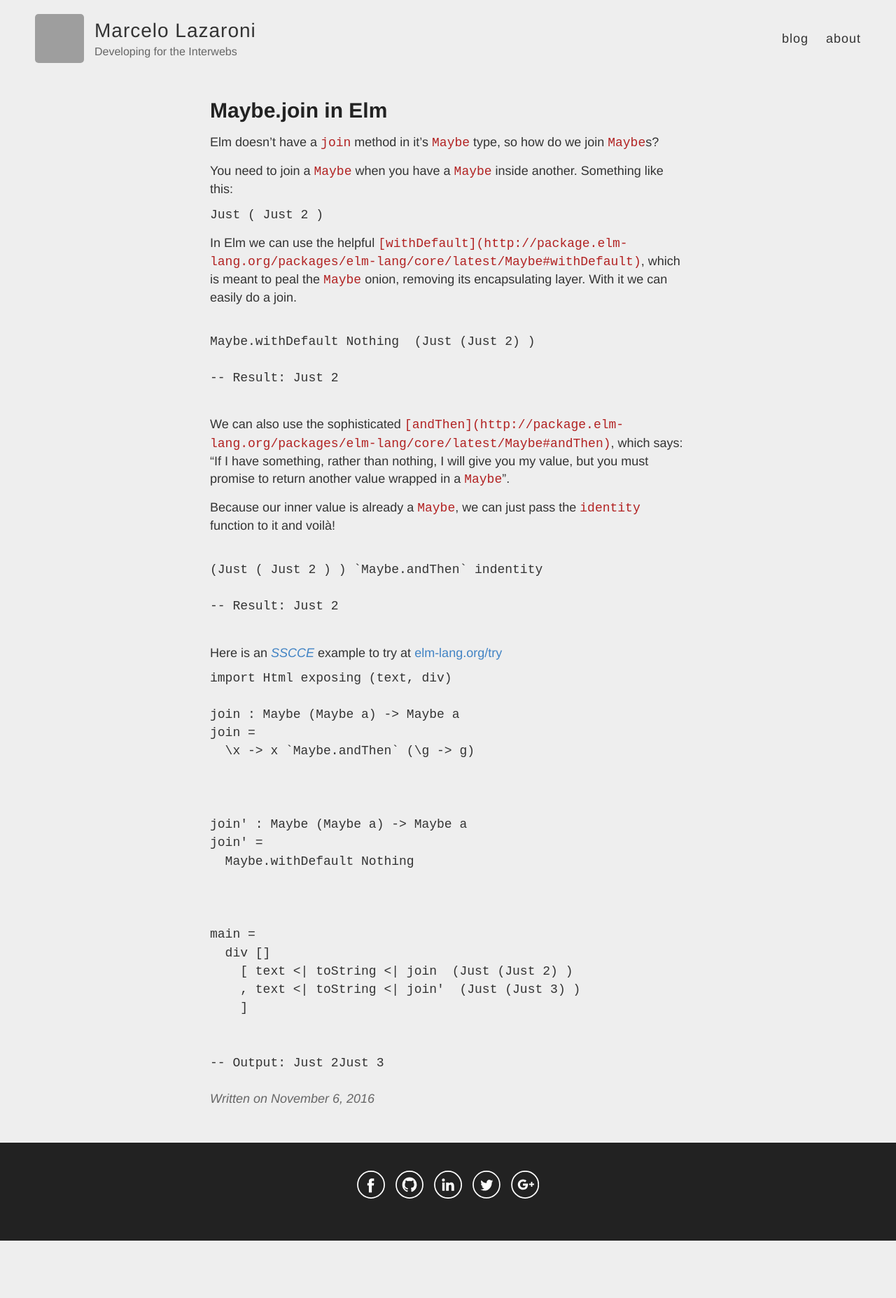
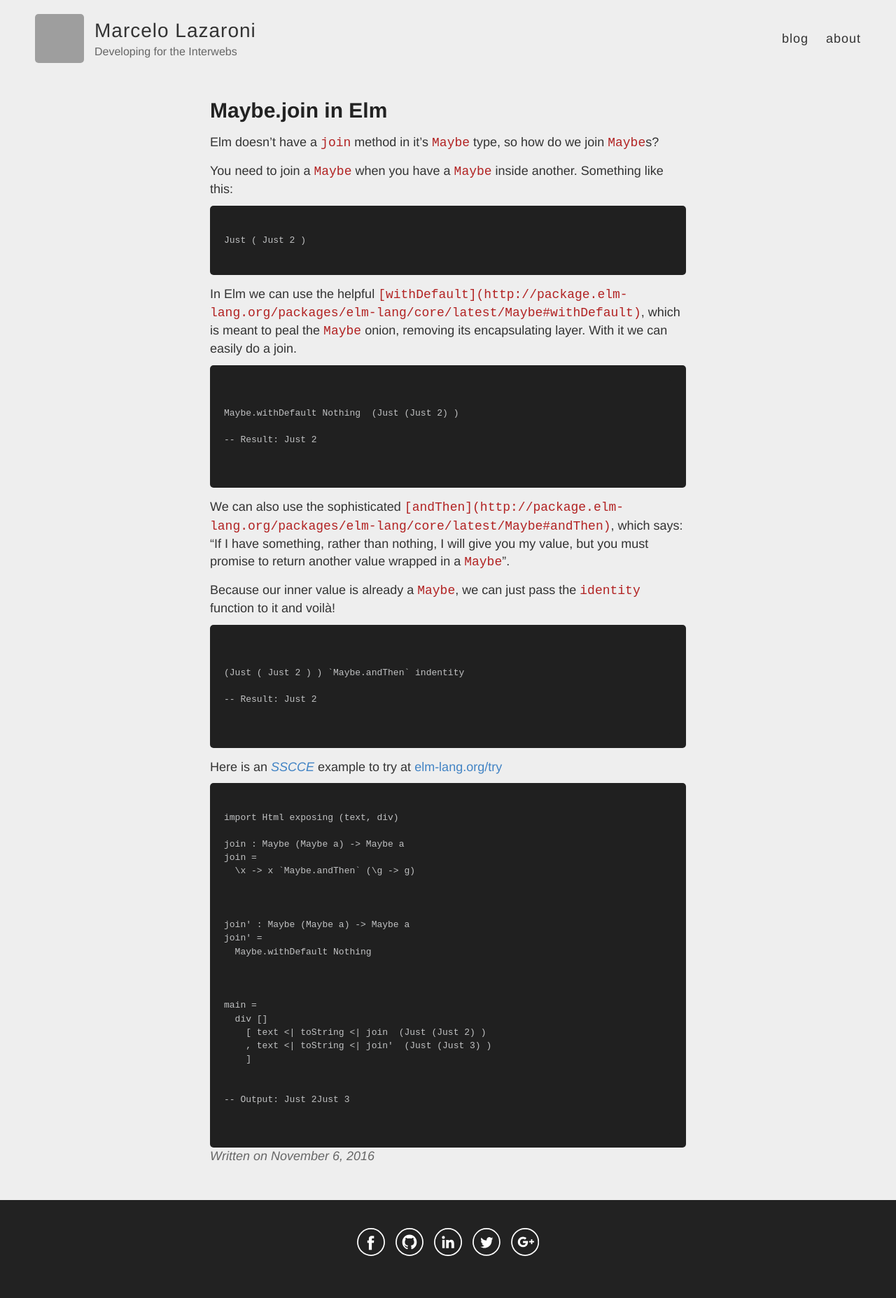
Before and after one commit to lazamar/lazamar.github.io, a Jekyll site: the page built from _posts/2016-11-06-maybe-join-in-elm.md, in a window 1280 px wide. Shown: the whole page at 70% size. Built offline with Jekyll 4.4.1, drawn with Linux system fonts in a browser that asks for light colours; comment, search, counter and statistics services are not loaded; before the commit the page ends 1773 px from its top, so only the background shows below that; grey boxes are pictures that could not be loaded.

Commit message:
Fix code highlighting

````diff
--- a/_posts/2016-11-06-maybe-join-in-elm.md
+++ b/_posts/2016-11-06-maybe-join-in-elm.md
@@ -7,13 +7,13 @@ Elm doesn't have a `join` method in it's `Maybe` type, so how do we join `Maybe`
 
 You need to join a `Maybe` when you have a `Maybe` inside another. Something like this:
 
-``` Elm
+```
 Just ( Just 2 )
 ```
 
 In Elm we can use the helpful `[withDefault](http://package.elm-lang.org/packages/elm-lang/core/latest/Maybe#withDefault)`, which is meant to peal the `Maybe` onion, removing its encapsulating layer. With it we can easily do a join.
 
-``` Elm
+```
 
 Maybe.withDefault Nothing  (Just (Just 2) )
 
@@ -25,7 +25,7 @@ We can also use the sophisticated `[andThen](http://package.elm-lang.org/package
 
 Because our inner value is already a `Maybe`, we can just pass the `identity` function to it and voilà!
 
-``` Elm
+```
 
 (Just ( Just 2 ) ) `Maybe.andThen` indentity
 
@@ -36,7 +36,7 @@ Because our inner value is already a `Maybe`, we can just pass the `identity` fu
 
 Here is an *[SSCCE](http://sscce.org/)* example to try at [elm-lang.org/try](elm-lang.org/try)
 
-``` Elm
+```
 import Html exposing (text, div)
 
 join : Maybe (Maybe a) -> Maybe a
````
